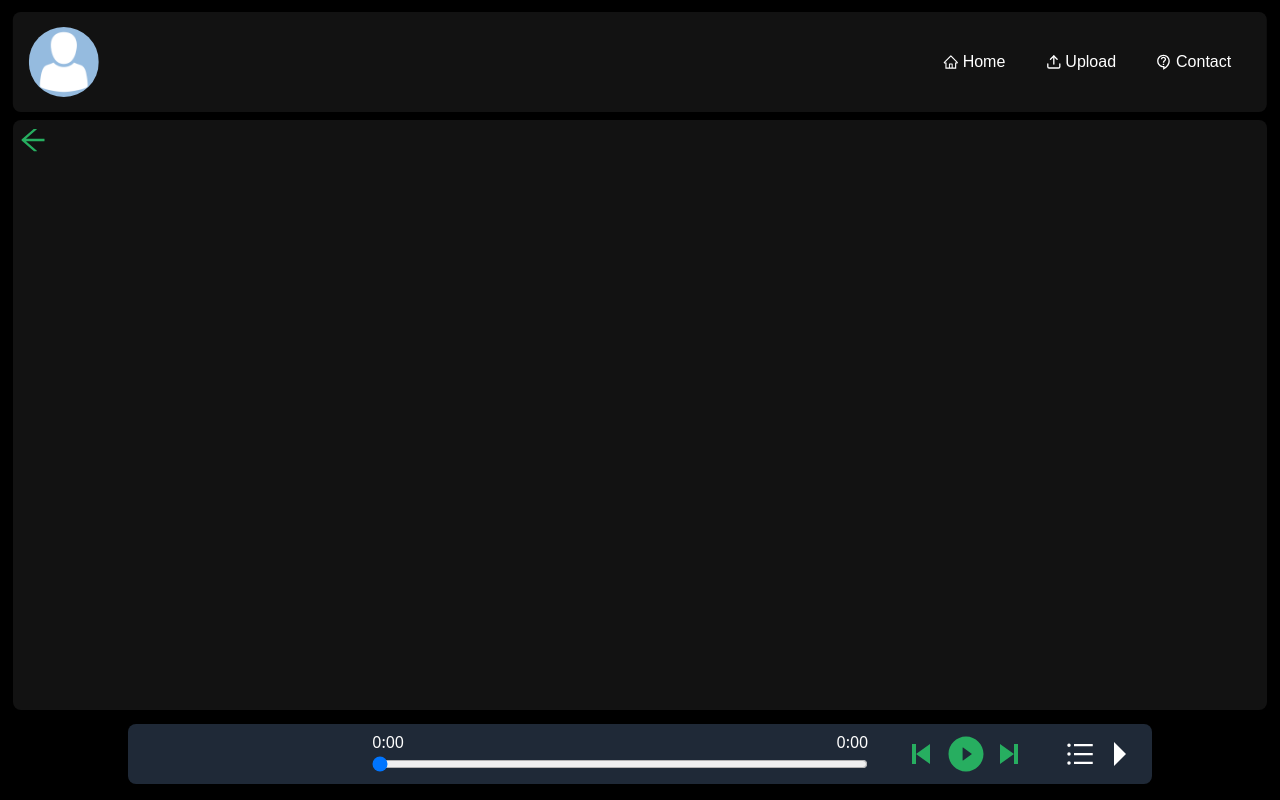
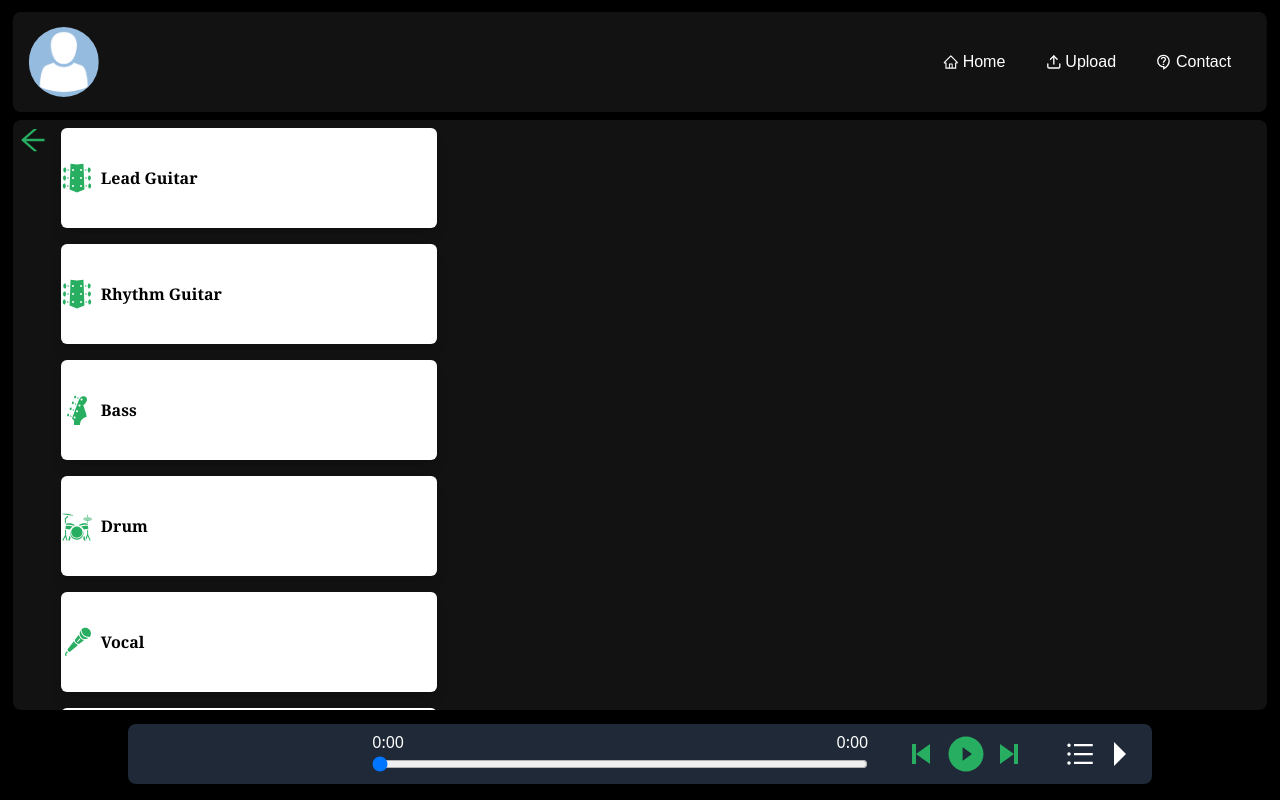
Before and after one commit to yangytjason2000/my-music, a React (Create React App) app in the folder frontend/: page /album/1/1 in a window 1280 px wide. Built offline with nearby package versions, Linux system fonts and the light colour scheme.

Commit message:
Add the tracks page, add login fetch
Add the basic display for tracks page, add the login fetch function

```diff
--- a/frontend/src/components/Login.js
+++ b/frontend/src/components/Login.js
@@ -9,6 +9,50 @@ const Login = () => {
     const navigate = useNavigate();
     const [signIn, setSignIn] = useState(true);
     const [isLoading,setIsLoading] = useState(false);
+
+    const handleSubmit = async (e) => {
+        e.preventDefault();
+        const email = document.getElementById('email').value;
+        const password = document.getElementById('password').value;
+        setIsLoading(true);
+
+        try {
+            const responseData = await signInUser(email, password);
+            console.log(responseData);
+        } catch (error) {
+            console.error('Error signing in:', error);
+        } finally {
+            setIsLoading(false);
+        }
+    }
+    async function signInUser(email, password) {
+        const apiUrl = 'http://vcm-32439.vm.duke.edu:8000/login/';
+        const requestBody = {
+          email: email,
+          password: password,
+        };
+
+        try {
+            const response = await fetch(apiUrl, {
+                method: 'POST',
+                headers: {
+                    'Content-Type': 'application/json',
+                },
+                body: JSON.stringify(requestBody),
+            });
+
+            if (!response.ok) {
+                throw new Error('Sign-in failed');
+            }
+
+            const responseData = await response.json();
+            return responseData;
+            } catch (error) {
+                console.error('Error signing in:', error);
+                throw error;
+            }
+    }
+
     return (
     <div className='w-full h-screen bg-black flex flex-col justify-center text-white items-center'>
         <span onClick={()=>navigate(-1)} className='fixed top-0 left-0 ml-1 mt-1 cursor-pointer'>
@@ -24,7 +68,7 @@ const Login = () => {
             }
         </div>
         <div className="bg-gray-700 px-4 py-4 shadow rounded-lg max-w-md w-full">
-            <form className='flex flex-col w-full text-white'>
+            <form onSubmit={handleSubmit} className='flex flex-col w-full text-white'>
                 {!signIn && <Input id='username' name='Username' type='text'/>}
                 <Input id='email' name='Email Address' type='email'/>
                 <Input id='password' name='Password' type='password'/>
--- a/frontend/src/components/Song.js
+++ b/frontend/src/components/Song.js
@@ -1,7 +1,10 @@
 import { useExpand } from "../context/ExpandProvider";
 import { useNavigate, useParams } from "react-router-dom";
 import { IconContext } from "react-icons";
-import { AiOutlineArrowLeft } from 'react-icons/ai'
+import { AiOutlineArrowLeft, AiFillPlayCircle} from 'react-icons/ai'
+import { MdAdd } from "react-icons/md";
+import trackData from "../data/trackdata";
+import TrackLabel from "./TrackLabel";
 const Song = () => {
     const {expand} = useExpand();
     const {songid} = useParams();
@@ -23,12 +26,58 @@ const Song = () => {
                 duration-300
             `}>
                 <div className="bg-[#121212] h-full rounded-lg overflow-auto">
-                    <span onClick={()=>navigate(-1)}className='fixed ml-1 mt-1 cursor-pointer'>
+                    <span onClick={()=>navigate(-1)} className='fixed ml-1 mt-1 cursor-pointer'>
                         <IconContext.Provider
                             value={{ size: "2em", color: "#27AE60" }}>
                             <AiOutlineArrowLeft/>
                         </IconContext.Provider>
                     </span>
+                    <div
+                        className='grid grid-cols-1 items-end gap-4 my-2 ml-12 w-[30%]'
+                    >
+                        {trackData.map((track)=>{
+                            return (
+                            <div
+                                key = {track.id}
+                                className={`
+                                bg-white
+                                shadow-lg
+                                container
+                                rounded-md
+                                flex
+                                justify-start
+                                items-center
+                                text-center
+                                h-[100px]
+                                hover:scale-[102%]
+                                duration-300
+                                cursor-pointer
+                                gap-2
+                            `}>
+                                <TrackLabel track={track}/>
+                            </div>
+                            )})
+                        }
+                        <div
+                            className={`
+                                bg-white
+                                shadow-lg
+                                container
+                                rounded-md
+                                flex
+                                mx-auto
+                                justify-center
+                                items-center
+                                text-center
+                                h-[100px]
+                            `}>
+                            <span className='hover:scale-[110%] duration-300 cursor-pointer'>
+                                <IconContext.Provider value={{ size: "5em", color: "gray" }}>
+                                    <MdAdd />
+                                </IconContext.Provider>
+                            </span>
+                        </div>
+                    </div>
                 </div>
             </div>
         </div>
--- /dev/null
+++ b/frontend/src/components/TrackLabel.js
@@ -0,0 +1,22 @@
+import data from "../data/trackicons";
+import { IconContext } from "react-icons";
+
+const TrackLabel = ({track}) => {
+    const TrackIcon = data[track.type];
+    return (
+        <div className='flex flex-row justify-center items-center'>
+            <span>
+                <IconContext.Provider value={{ size: "2em", color: "#27AE60" }}>
+                    <TrackIcon />
+                </IconContext.Provider>
+            </span>
+            <div className="pl-2">
+            <h2 className='text-black font-serif font-bold text-md'>
+                {track.name}
+            </h2>
+            </div>
+        </div>
+    );
+}
+
+export default TrackLabel;
--- /dev/null
+++ b/frontend/src/data/trackdata.js
@@ -0,0 +1,29 @@
+const trackData = [
+    {
+        id:1,
+        name: 'Lead Guitar',
+        type: 'guitar'
+    },
+    {
+        id:2,
+        name: 'Rhythm Guitar',
+        type: 'guitar',
+    },
+    {
+        id:3,
+        name: 'Bass',
+        type: 'bass',
+    },
+    {
+        id:4,
+        name: 'Drum',
+        type: 'drum',
+    },
+    {
+        id:5,
+        name: 'Vocal',
+        type: 'vocal'
+    }
+]
+
+export default trackData;
--- /dev/null
+++ b/frontend/src/data/trackicons.js
@@ -0,0 +1,9 @@
+import { GiGuitarHead, GiGuitarBassHead, GiMicrophone, GiDrumKit} from "react-icons/gi";
+const data = {
+    'guitar': GiGuitarHead,
+    'bass': GiGuitarBassHead,
+    'vocal': GiMicrophone,
+    'drum': GiDrumKit,
+}
+
+export default data;
```
